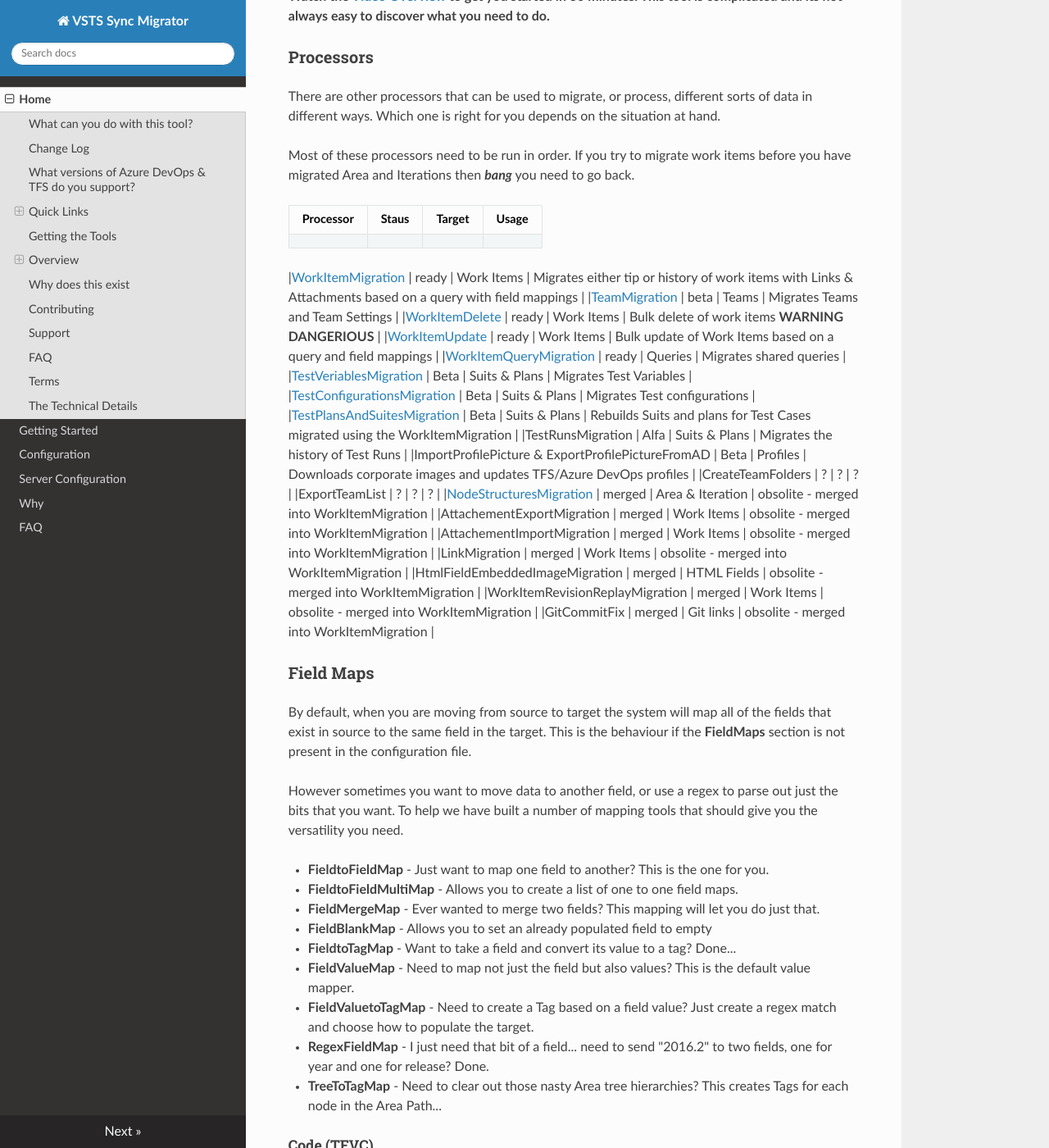
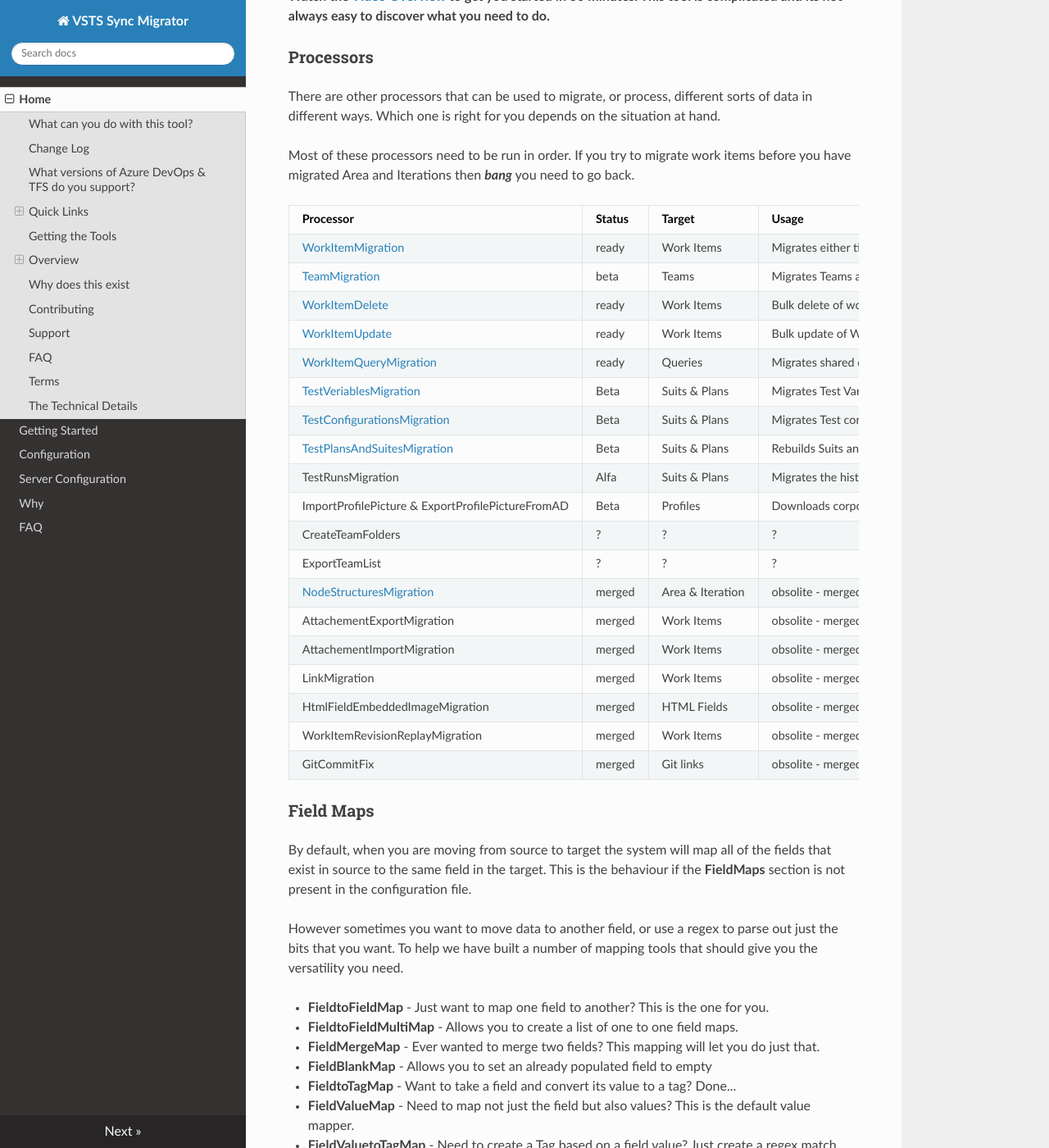
Before and after one commit to softdevnf/azure-devops-migration-tools, an MkDocs documentation site: the page built from docs/index.md, in a window 1280 px wide and 1400 px high, scrolled down 2647 px. Shown: the whole window at 82% size. Built offline with MkDocs 1.6.1, drawn with Linux system fonts in a browser that asks for light colours; nearby versions of some CDN libraries; old or Windows-style settings are respelled for this version of MkDocs; some of the changed text lies outside the part shown.

Commit message:
fix table (#598)
Also updated other small changes while editing the index page

Co-authored-by: Martin Hinshelwood nkdAgility.com <martin@nkdagility.com>

```diff
--- a/docs/index.md
+++ b/docs/index.md
@@ -65,7 +65,7 @@
 
 ## Overview
 
-These tools are build by naked Agility Limited's DevOps & Agility consultants to do real world migrations on a daily basis. We always work in [Azure Devops Services](http://dev.azure.com) on https://dev.azure.com/nkdagility/migration-tools/ with code in GitHub and publish as a chocolatey package that pulls from GitGub Releases.
+These tools are build by naked Agility Limited's DevOps & Agility consultants to do real world migrations on a daily basis. We always work in [Azure DevOps Services](http://dev.azure.com) on https://dev.azure.com/nkdagility/migration-tools/ with code in GitHub and publish as a chocolatey package that pulls from GitGub Releases.
 
 |-|-|
 |-------------:|:-------------|
@@ -83,13 +83,12 @@
 
 Most of these processors need to be run in order. If you try to migrate work items before you have migrated Area and Iterations then ***bang*** you need to go back.
 
-|Processor |Staus |Target |Usage |
+|Processor | Status |Target |Usage |
 |---------|---------|---------|---------|
-
-|[WorkItemMigration](./Processors/WorkItemMigrationConfig.md) | ready | Work Items | Migrates either tip or history of work items with Links & Attachments based on a query with field mappings |
-|[TeamMigration](./Processors/TeamMigrationConfig.md) | beta | Teams | Migrates Teams and Team Settings |
-|[WorkItemDelete](./Processors/WorkItemDeleteConfig.md) | ready | Work Items | Bulk delete of work items **WARNING DANGERIOUS** |
-|[WorkItemUpdate](./Processors/WorkItemUpdateConfig.md) | ready | Work Items | Bulk update of Work Items based on a query and field mappings |
+| [WorkItemMigration](./Processors/WorkItemMigrationConfig.md) | ready | Work Items | Migrates either tip or history of work items with Links & Attachments based on a query with field mappings |
+| [TeamMigration](./Processors/TeamMigrationConfig.md) | beta | Teams | Migrates Teams and Team Settings |
+| [WorkItemDelete](./Processors/WorkItemDeleteConfig.md) | ready | Work Items | Bulk delete of work items **WARNING DANGEROUS** |
+| [WorkItemUpdate](./Processors/WorkItemUpdateConfig.md) | ready | Work Items | Bulk update of Work Items based on a query and field mappings |
 |[WorkItemQueryMigration](./Processors/WorkItemQueryMigrationConfig.md) | ready | Queries | Migrates shared queries |
 |[TestVeriablesMigration](./Processors/TestVeriablesMigrationConfig.md) | Beta | Suits & Plans | Migrates Test Variables |
 |[TestConfigurationsMigration](./Processors/TestConfigurationsMigrationConfig.md) | Beta  | Suits & Plans | Migrates Test configurations |
```
Also changed, not shown: other parts of docs/index.md (+15 -15 lines).
